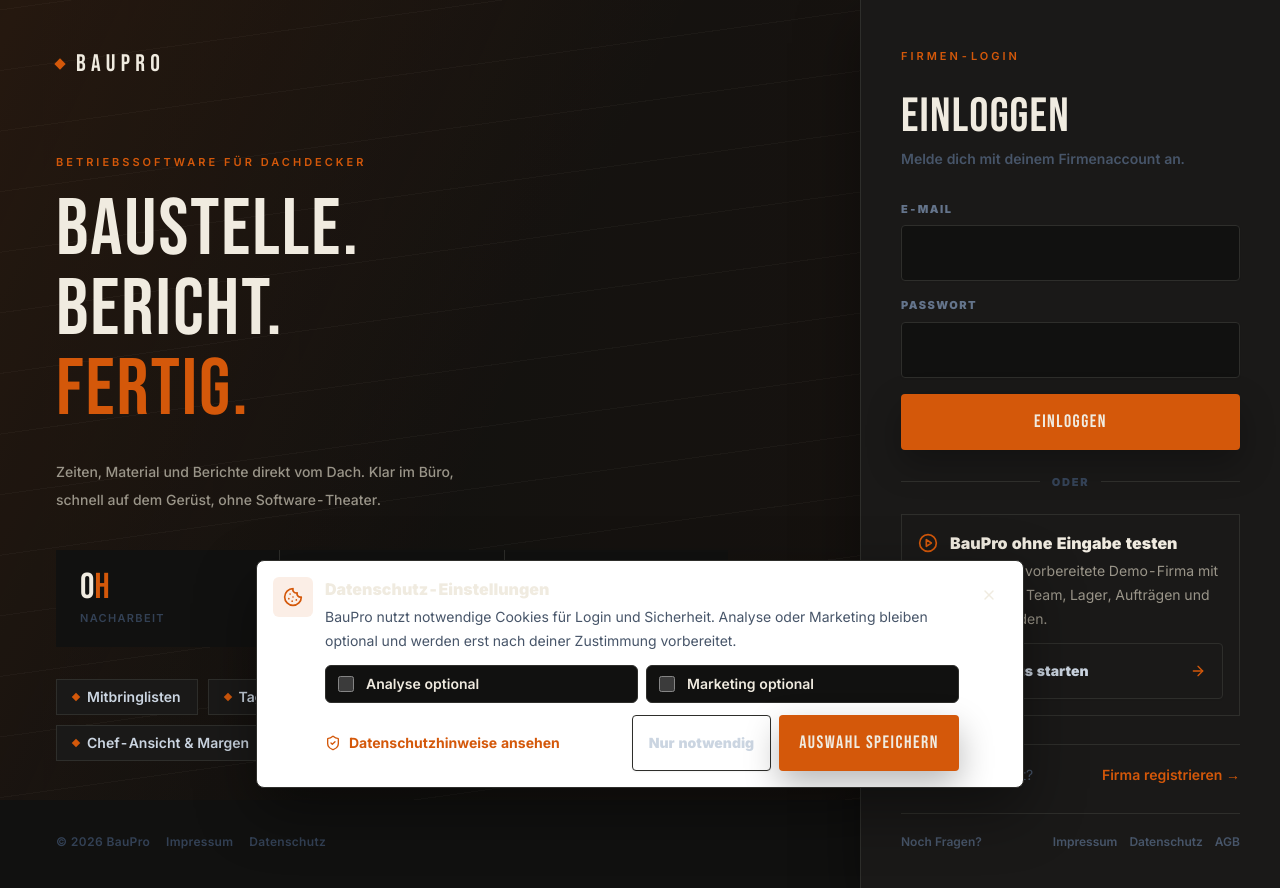
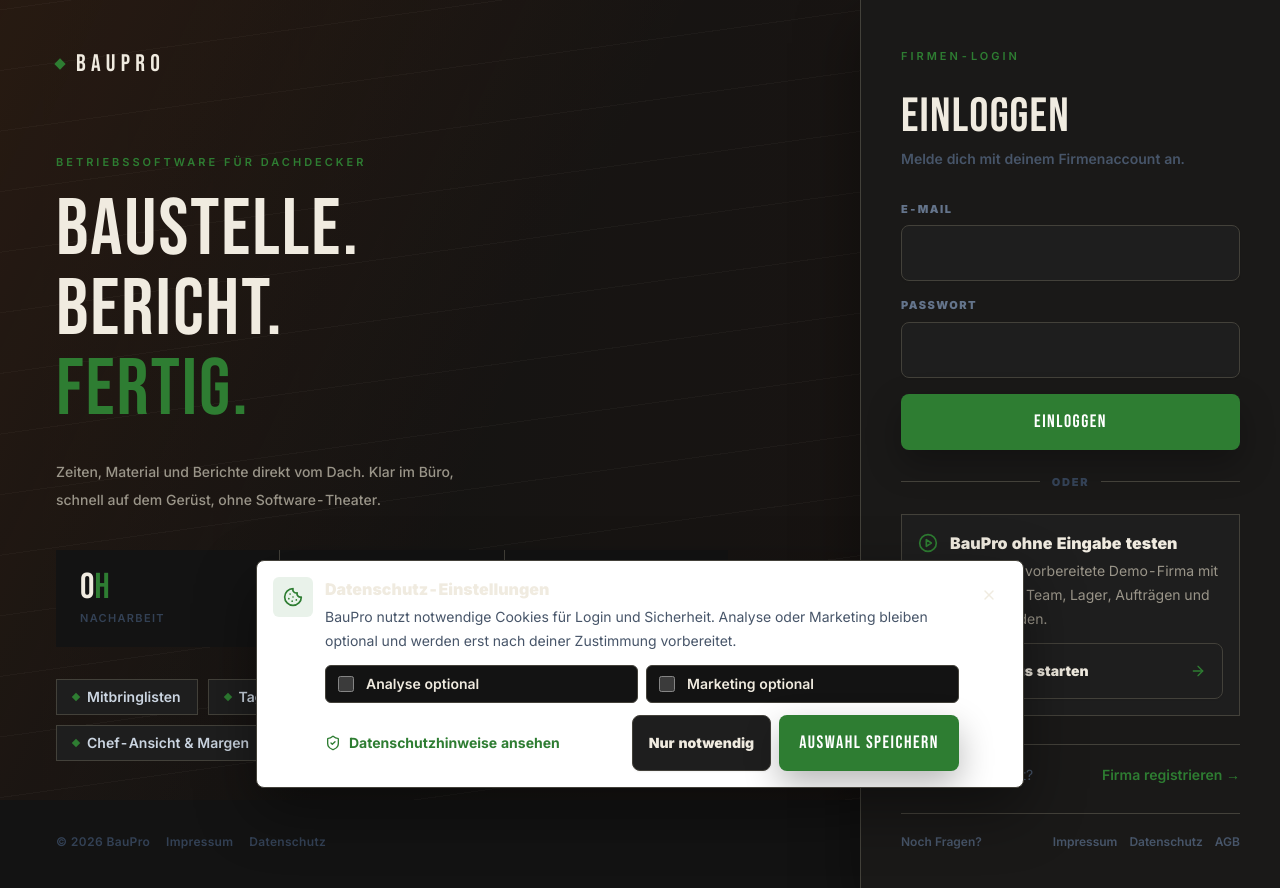
Before and after one commit to homann09-hue/BauPro, a Next.js app: page /login in a window 1280 px wide. Shown: the top 888 px of the page. Built offline with nearby package versions, Linux system fonts and the light colour scheme.

Commit message:
Add BauPro dark and white theme system

```diff
--- a/app/globals.css
+++ b/app/globals.css
@@ -4,26 +4,114 @@
 
 :root {
   color-scheme: dark;
-  --bp-primary: #d4580a;
-  --bp-primary-dark: #b8490a;
-  --bp-anthracite: #111110;
-  --bp-background: #111110;
-  --bp-surface: #1a1918;
-  --bp-surface-strong: #1e1e1c;
-  --bp-line: #2e2e2b;
-  --bp-cream: #f0ebe0;
-  --bp-ash: #9a9589;
-  --bp-muted: #6a6560;
-  --bp-warning: #d4580a;
-  --bp-danger: #dc2626;
-  --bp-info: #7c8ea4;
-  --bp-sidebar: #111110;
-  --bp-sidebar-panel: #1a1918;
-  --bp-radius: 4px;
+  --color-ink: 240 235 224;
+  --color-moss: 111 216 200;
+  --color-fog: 19 19 19;
+  --color-line: 67 65 58;
+  --color-signal: 244 162 97;
+  --color-clay: 185 28 28;
+  --color-steel: 154 149 137;
+  --color-mint: 36 42 39;
+  --color-primary: 46 125 50;
+  --color-primary-dark: 27 94 32;
+  --color-anthracite: 19 19 19;
+  --color-warning: 245 158 11;
+  --color-danger: 220 38 38;
+  --color-info: 111 216 200;
+  --color-surface: 30 30 30;
+  --color-cream: 240 235 224;
+  --color-ash: 154 149 137;
+  --color-ember: 212 88 10;
+  --color-coal: 19 19 19;
+  --color-basalt: 26 25 24;
+  --color-ocher: 244 162 97;
+  --color-surface-container: 35 35 34;
+  --color-surface-container-high: 47 46 43;
+  --color-industrial-dark: 19 19 19;
+  --color-industrial-panel: 30 30 30;
+  --bp-primary: rgb(var(--color-primary));
+  --bp-primary-dark: rgb(var(--color-primary-dark));
+  --bp-secondary: rgb(var(--color-ocher));
+  --bp-accent: rgb(var(--color-signal));
+  --bp-anthracite: rgb(var(--color-anthracite));
+  --bp-background: rgb(var(--color-fog));
+  --bp-surface: rgb(var(--color-surface));
+  --bp-surface-strong: rgb(var(--color-surface-container));
+  --bp-surface-high: rgb(var(--color-surface-container-high));
+  --bp-line: rgb(var(--color-line));
+  --bp-cream: rgb(var(--color-cream));
+  --bp-ink: rgb(var(--color-ink));
+  --bp-ash: rgb(var(--color-ash));
+  --bp-muted: rgb(var(--color-steel));
+  --bp-warning: rgb(var(--color-warning));
+  --bp-danger: rgb(var(--color-danger));
+  --bp-info: rgb(var(--color-info));
+  --bp-sidebar: rgb(var(--color-coal));
+  --bp-sidebar-panel: rgba(255, 255, 255, 0.06);
+  --bp-page-bg:
+    radial-gradient(circle at top left, rgba(244, 162, 97, 0.16), transparent 30rem),
+    linear-gradient(90deg, rgba(240, 235, 224, 0.035) 1px, transparent 1px),
+    linear-gradient(180deg, #131313 0%, #181715 100%);
+  --bp-radius: 8px;
   --bp-touch: 56px;
   --bp-shadow-soft: 0 14px 34px rgba(0, 0, 0, 0.28);
   --bp-shadow-lift: 0 22px 60px rgba(0, 0, 0, 0.42);
   --bp-shadow-card: 0 10px 28px rgba(0, 0, 0, 0.24);
+}
+
+[data-theme="light"] {
+  color-scheme: light;
+  --color-ink: 29 28 21;
+  --color-moss: 27 67 50;
+  --color-fog: 254 249 238;
+  --color-line: 193 200 194;
+  --color-signal: 212 88 10;
+  --color-clay: 185 28 28;
+  --color-steel: 65 72 68;
+  --color-mint: 231 242 233;
+  --color-primary: 27 67 50;
+  --color-primary-dark: 1 45 29;
+  --color-anthracite: 43 45 66;
+  --color-warning: 245 158 11;
+  --color-danger: 185 28 28;
+  --color-info: 37 99 235;
+  --color-surface: 255 255 255;
+  --color-cream: 254 249 238;
+  --color-ash: 113 121 115;
+  --color-ember: 212 88 10;
+  --color-coal: 1 45 29;
+  --color-basalt: 242 237 226;
+  --color-ocher: 162 63 0;
+  --color-surface-container: 242 237 226;
+  --color-surface-container-high: 237 232 221;
+  --color-industrial-dark: 19 19 19;
+  --color-industrial-panel: 30 30 30;
+  --bp-primary: rgb(var(--color-primary));
+  --bp-primary-dark: rgb(var(--color-primary-dark));
+  --bp-secondary: rgb(var(--color-ocher));
+  --bp-accent: rgb(var(--color-signal));
+  --bp-anthracite: rgb(var(--color-anthracite));
+  --bp-background: rgb(var(--color-fog));
+  --bp-surface: rgb(var(--color-surface));
+  --bp-surface-strong: rgb(var(--color-surface-container));
+  --bp-surface-high: rgb(var(--color-surface-container-high));
+  --bp-line: rgb(var(--color-line));
+  --bp-cream: rgb(var(--color-cream));
+  --bp-ink: rgb(var(--color-ink));
+  --bp-ash: rgb(var(--color-ash));
+  --bp-muted: rgb(var(--color-steel));
+  --bp-warning: rgb(var(--color-warning));
+  --bp-danger: rgb(var(--color-danger));
+  --bp-info: rgb(var(--color-info));
+  --bp-sidebar: rgb(var(--color-primary-dark));
+  --bp-sidebar-panel: rgba(255, 255, 255, 0.08);
+  --bp-page-bg:
+    radial-gradient(circle at top left, rgba(27, 67, 50, 0.08), transparent 28rem),
+    linear-gradient(90deg, rgba(1, 45, 29, 0.045) 1px, transparent 1px),
+    linear-gradient(180deg, #fef9ee 0%, #f8f2e6 100%);
+  --bp-shadow-soft: 0 14px 34px rgba(29, 28, 21, 0.08);
+  --bp-shadow-lift: 0 22px 60px rgba(29, 28, 21, 0.14);
+  --bp-shadow-card: 0 10px 28px rgba(29, 28, 21, 0.08);
 }
 
 html {
@@ -39,12 +127,9 @@ html {
 body {
   min-height: 100vh;
   min-height: 100dvh;
-  background:
-    linear-gradient(115deg, rgba(212, 88, 10, 0.1), transparent 26rem),
-    linear-gradient(90deg, rgba(240, 235, 224, 0.03) 1px, transparent 1px),
-    linear-gradient(180deg, #111110 0%, #171614 100%);
-  background-size: auto, 60px 60px, auto;
-  color: var(--bp-cream);
+  background: var(--bp-page-bg);
+  background-size: auto, 72px 72px, auto;
+  color: var(--bp-ink);
   font-family: var(--font-inter), Inter, system-ui, -apple-system, BlinkMacSystemFont, "Segoe UI", sans-serif;
   line-height: 1.5;
   font-feature-settings:
@@ -56,7 +141,7 @@ body {
 }
 
 ::selection {
-  background: rgba(212, 88, 10, 0.35);
+  background: rgba(var(--color-primary), 0.28);
 }
 
 @media (display-mode: standalone) {
@@ -111,7 +196,7 @@ textarea {
 }
 
 select {
-  color-scheme: light;
+  color-scheme: inherit;
 }
 
 @layer components {
@@ -123,7 +208,7 @@ select {
   .field-input {
     min-height: var(--bp-touch);
     border-radius: var(--bp-radius);
-    @apply w-full border border-line bg-coal px-4 py-3 text-base text-ink shadow-sm outline-none transition placeholder:text-slate-600 hover:border-slate-600 focus:border-primary focus:bg-coal focus:ring-4 focus:ring-primary/15 disabled:bg-slate-900 sm:text-sm;
+    @apply w-full border border-line bg-surface px-4 py-3 text-base text-ink shadow-sm outline-none transition placeholder:text-ash hover:border-primary/50 focus:border-primary focus:bg-surface focus:ring-4 focus:ring-primary/15 disabled:bg-basalt disabled:text-ash sm:text-sm;
   }
 
   select.field-input {
@@ -131,7 +216,7 @@ select {
   }
 
   option {
-    @apply bg-coal text-sm text-ink;
+    @apply bg-surface text-sm text-ink;
   }
 
   .field-help {
@@ -142,17 +227,17 @@ select {
     border-radius: var(--bp-radius);
     letter-spacing: 1.5px;
     font-family: var(--font-display), var(--font-inter), sans-serif;
-    @apply inline-flex min-h-14 items-center justify-center gap-2 bg-primary px-5 py-3 text-lg font-normal uppercase text-ink shadow-soft transition hover:-translate-y-0.5 hover:bg-primary-dark focus:outline-none focus:ring-4 focus:ring-primary/25 active:translate-y-0 disabled:pointer-events-none disabled:opacity-60;
+    @apply inline-flex min-h-14 items-center justify-center gap-2 bg-primary px-5 py-3 text-lg font-normal uppercase text-white shadow-soft transition hover:-translate-y-0.5 hover:bg-primary-dark focus:outline-none focus:ring-4 focus:ring-primary/25 active:translate-y-0 disabled:pointer-events-none disabled:opacity-60;
   }
 
   .btn-secondary {
     border-radius: var(--bp-radius);
-    @apply inline-flex min-h-14 items-center justify-center gap-2 border border-line bg-transparent px-4 py-3 text-sm font-black text-slate-300 shadow-sm transition hover:-translate-y-0.5 hover:border-primary/55 hover:bg-surface hover:text-ink focus:outline-none focus:ring-4 focus:ring-primary/15 active:translate-y-0 disabled:pointer-events-none disabled:opacity-60;
+    @apply inline-flex min-h-14 items-center justify-center gap-2 border border-line bg-surface px-4 py-3 text-sm font-black text-ink shadow-sm transition hover:-translate-y-0.5 hover:border-primary/55 hover:bg-mint hover:text-ink focus:outline-none focus:ring-4 focus:ring-primary/15 active:translate-y-0 disabled:pointer-events-none disabled:opacity-60;
   }
 
   .btn-danger {
     border-radius: var(--bp-radius);
-    @apply inline-flex min-h-14 items-center justify-center gap-2 border border-red-500/30 bg-red-950/40 px-4 py-3 text-sm font-bold text-red-200 transition hover:bg-red-900/50 focus:outline-none focus:ring-4 focus:ring-red-500/20;
+    @apply inline-flex min-h-14 items-center justify-center gap-2 border border-danger/30 bg-danger/10 px-4 py-3 text-sm font-bold text-danger transition hover:bg-danger/15 focus:outline-none focus:ring-4 focus:ring-danger/20;
   }
 
   .surface {
@@ -214,7 +299,7 @@ select {
   }
 
   .premium-panel-header {
-    @apply border-b border-line bg-coal/60 px-4 py-3 sm:px-5;
+    @apply border-b border-line bg-basalt px-4 py-3 sm:px-5;
   }
 
   .status-pill {
@@ -283,10 +368,7 @@ select {
   }
 
   .app-shell-bg {
-    background:
-      linear-gradient(120deg, rgba(212, 88, 10, 0.1), transparent 28rem),
-      repeating-linear-gradient(-8deg, rgba(240, 235, 224, 0.035) 0 1px, transparent 1px 60px),
-      var(--bp-background);
+    background: var(--bp-page-bg);
     @apply min-h-screen text-ink;
   }
 
@@ -302,7 +384,7 @@ select {
 
   .app-hero {
     border-radius: var(--bp-radius);
-    @apply border border-line bg-coal text-ink shadow-lift;
+    @apply border border-line bg-anthracite text-white shadow-lift;
   }
 
   .app-hero-subtle {
@@ -317,7 +399,7 @@ select {
 
   .filter-chip {
     border-radius: var(--bp-radius);
-    @apply inline-flex min-h-11 shrink-0 items-center justify-center border border-line bg-surface px-3 text-sm font-black text-slate-300 shadow-sm transition hover:border-primary/50 hover:bg-mint hover:text-ink;
+    @apply inline-flex min-h-11 shrink-0 items-center justify-center border border-line bg-surface px-3 text-sm font-black text-ink shadow-sm transition hover:border-primary/50 hover:bg-mint hover:text-ink;
   }
 
   .filter-chip-active {
@@ -373,13 +455,12 @@ select {
   }
 
   .app-shell-bg .bg-mint {
-    background-color: #1e1e1c !important;
+    background-color: rgb(var(--color-mint)) !important;
   }
 
   .app-shell-bg .text-slate-700,
-  .app-shell-bg .text-slate-800,
-  .app-shell-bg .text-primary-dark {
-    color: var(--bp-cream) !important;
+  .app-shell-bg .text-slate-800 {
+    color: var(--bp-ink) !important;
   }
 
   .app-shell-bg .text-slate-400,
@@ -411,11 +492,11 @@ select {
   .bp-fullcalendar {
     --fc-border-color: var(--bp-line);
     --fc-page-bg-color: transparent;
-    --fc-neutral-bg-color: #1e1e1c;
-    --fc-list-event-hover-bg-color: rgba(212, 88, 10, 0.12);
-    --fc-today-bg-color: rgba(212, 88, 10, 0.14);
+    --fc-neutral-bg-color: var(--bp-surface-strong);
+    --fc-list-event-hover-bg-color: rgba(var(--color-primary), 0.12);
+    --fc-today-bg-color: rgba(var(--color-primary), 0.14);
     --fc-small-font-size: 0.82rem;
-    color: var(--bp-cream);
+    color: var(--bp-ink);
   }
 
   .bp-fullcalendar .fc {
@@ -433,7 +514,7 @@ select {
     font-weight: 400;
     letter-spacing: 0;
     text-transform: uppercase;
-    color: var(--bp-cream);
+    color: var(--bp-ink);
   }
 
   .bp-fullcalendar .fc-button {
@@ -441,7 +522,7 @@ select {
     border: 1px solid var(--bp-line) !important;
     border-radius: var(--bp-radius) !important;
     background: var(--bp-surface) !important;
-    color: var(--bp-cream) !important;
+    color: var(--bp-ink) !important;
     box-shadow: none !important;
     font-size: 0.78rem !important;
     font-weight: 900 !important;
@@ -450,20 +531,20 @@ select {
 
   .bp-fullcalendar .fc-button:hover,
   .bp-fullcalendar .fc-button:focus {
-    border-color: rgba(212, 88, 10, 0.65) !important;
-    background: #1e1e1c !important;
+    border-color: rgba(var(--color-primary), 0.65) !important;
+    background: var(--bp-surface-strong) !important;
   }
 
   .bp-fullcalendar .fc-button-active {
     border-color: var(--bp-primary) !important;
     background: var(--bp-primary) !important;
-    color: var(--bp-cream) !important;
+    color: #ffffff !important;
   }
 
   .bp-fullcalendar .fc-col-header-cell,
   .bp-fullcalendar .fc-timegrid-axis,
   .bp-fullcalendar .fc-list-day-cushion {
-    background: #1e1e1c !important;
+    background: var(--bp-surface-strong) !important;
     color: var(--bp-ash);
     text-transform: uppercase;
     font-size: 0.75rem;
@@ -474,14 +555,14 @@ select {
   .bp-fullcalendar .fc-timegrid-slot-label,
   .bp-fullcalendar .fc-list-day-text,
   .bp-fullcalendar .fc-list-day-side-text {
-    color: var(--bp-cream);
+    color: var(--bp-ink);
     font-weight: 900;
   }
 
   .bp-fullcalendar .fc-daygrid-day-frame,
   .bp-fullcalendar .fc-timegrid-slot,
   .bp-fullcalendar .fc-list-table td {
-    background: rgba(26, 25, 24, 0.72);
+    background: var(--bp-surface);
   }
 
   .bp-fullcalendar .fc-event {
@@ -524,7 +605,7 @@ select {
 
   .bp-fullcalendar .fc-list-event-title,
   .bp-fullcalendar .fc-list-event-time {
-    color: var(--bp-cream);
+    color: var(--bp-ink);
   }
 
   .bp-fullcalendar .fc-list-empty {
--- a/app/layout.tsx
+++ b/app/layout.tsx
@@ -48,7 +48,7 @@ export const metadata: Metadata = {
     "mobile-web-app-capable": "yes",
     "apple-mobile-web-app-capable": "yes",
     "apple-mobile-web-app-title": "BauPro",
-    "msapplication-TileColor": "#111110"
+    "msapplication-TileColor": "#131313"
   }
 };
 
@@ -56,8 +56,8 @@ export const viewport: Viewport = {
   width: "device-width",
   initialScale: 1,
   viewportFit: "cover",
-  themeColor: "#111110",
-  colorScheme: "dark"
+  themeColor: "#131313",
+  colorScheme: "dark light"
 };
 
 export default async function RootLayout({
--- a/components/app-top-bar.tsx
+++ b/components/app-top-bar.tsx
@@ -4,6 +4,7 @@ import { FormEvent, useEffect, useRef } from "react";
 import { usePathname, useRouter } from "next/navigation";
 import { ArrowLeft, LogOut, UserRound } from "lucide-react";
 import { signOutAction } from "@/lib/actions/auth-actions";
+import { ThemeToggle } from "@/components/theme/theme-toggle";
 import { cn, getInitials } from "@/lib/utils";
 
 type AppTopBarProps = {
@@ -131,6 +132,8 @@ export function AppTopBar({ userName, userEmail, roleLabel, companyName, canMana
         </div>
 
         <div className="flex min-w-0 items-center justify-end gap-1.5 sm:gap-2">
+          <ThemeToggle compact />
+
           <div className="min-w-0 border border-line bg-surface px-1.5 py-1.5 shadow-sm sm:px-3">
             <div className="flex min-w-0 items-center gap-2">
               <div
@@ -153,7 +156,7 @@ export function AppTopBar({ userName, userEmail, roleLabel, companyName, canMana
             <button
               type="submit"
               aria-label="Abmelden"
-              className="inline-flex min-h-12 min-w-12 items-center justify-center gap-2 border border-line bg-coal px-3 text-sm font-black text-white shadow-sm transition hover:border-primary/50 hover:bg-surface focus:outline-none focus:ring-4 focus:ring-primary/20 sm:px-4"
+              className="inline-flex min-h-12 min-w-12 items-center justify-center gap-2 border border-line bg-primary px-3 text-sm font-black text-white shadow-sm transition hover:border-primary/50 hover:bg-primary-dark focus:outline-none focus:ring-4 focus:ring-primary/20 sm:px-4"
             >
               <LogOut className="h-5 w-5" aria-hidden="true" />
               <span className="hidden md:inline">Abmelden</span>
--- /dev/null
+++ b/components/theme/theme-toggle.tsx
@@ -0,0 +1,68 @@
+"use client";
+
+import { Moon, Sun } from "lucide-react";
+import { useEffect, useSyncExternalStore } from "react";
+import { cn } from "@/lib/utils";
+
+const THEME_STORAGE_KEY = "baupro-theme";
+const THEME_CHANGE_EVENT = "baupro-theme-change";
+
+type BauProTheme = "dark" | "light";
+
+function readStoredTheme(): BauProTheme {
+  if (typeof window === "undefined") return "dark";
+  return window.localStorage.getItem(THEME_STORAGE_KEY) === "light" ? "light" : "dark";
+}
+
+function readServerTheme(): BauProTheme {
+  return "dark";
+}
+
+function subscribeTheme(listener: () => void) {
+  window.addEventListener("storage", listener);
+  window.addEventListener(THEME_CHANGE_EVENT, listener);
+
+  return () => {
+    window.removeEventListener("storage", listener);
+    window.removeEventListener(THEME_CHANGE_EVENT, listener);
+  };
+}
+
+function applyTheme(theme: BauProTheme) {
+  document.documentElement.dataset.theme = theme;
+  document.documentElement.style.colorScheme = theme;
+  document.querySelector<HTMLMetaElement>("meta[name='theme-color']")?.setAttribute("content", theme === "light" ? "#FEF9EE" : "#131313");
+}
+
+export function ThemeToggle({ compact = false }: { compact?: boolean }) {
+  const theme = useSyncExternalStore(subscribeTheme, readStoredTheme, readServerTheme);
+
+  useEffect(() => {
+    applyTheme(theme);
+  }, [theme]);
+
+  function toggleTheme() {
+    const nextTheme: BauProTheme = theme === "dark" ? "light" : "dark";
+    window.localStorage.setItem(THEME_STORAGE_KEY, nextTheme);
+    window.dispatchEvent(new Event(THEME_CHANGE_EVENT));
+  }
+
+  const Icon = theme === "dark" ? Sun : Moon;
+  const label = theme === "dark" ? "White Mode aktivieren" : "Dark Mode aktivieren";
+
+  return (
+    <button
+      type="button"
+      onClick={toggleTheme}
+      aria-label={label}
+      title={label}
+      className={cn(
+        "inline-flex min-h-12 items-center justify-center gap-2 border border-line bg-surface text-sm font-black text-ink shadow-sm transition hover:-translate-y-0.5 hover:border-primary/50 hover:bg-mint focus:outline-none focus:ring-4 focus:ring-primary/20 active:translate-y-0",
+        compact ? "min-w-12 px-3" : "px-4"
+      )}
+    >
+      <Icon className="h-5 w-5" aria-hidden="true" />
+      {compact ? null : <span className="hidden sm:inline">{theme === "dark" ? "White" : "Dark"}</span>}
+    </button>
+  );
+}
--- a/tailwind.config.ts
+++ b/tailwind.config.ts
@@ -1,4 +1,6 @@
 import type { Config } from "tailwindcss";
+
+const colorVar = (name: string) => `rgb(var(${name}) / <alpha-value>)`;
 
 const config: Config = {
   content: [
@@ -9,30 +11,35 @@ const config: Config = {
   theme: {
     extend: {
       colors: {
-        ink: "#F0EBE0",
-        moss: "#D4580A",
-        fog: "#111110",
-        line: "#2E2E2B",
-        signal: "#D4580A",
-        clay: "#DC2626",
-        steel: "#7C8EA4",
-        mint: "#1E1E1C",
-        primary: "#D4580A",
-        "primary-dark": "#B8490A",
-        anthracite: "#111110",
-        warning: "#D4580A",
-        danger: "#DC2626",
-        info: "#7C8EA4",
-        surface: "#1A1918",
-        cream: "#F0EBE0",
-        ash: "#9A9589",
-        ember: "#D4580A",
-        coal: "#111110",
-        basalt: "#1A1918"
+        ink: colorVar("--color-ink"),
+        moss: colorVar("--color-moss"),
+        fog: colorVar("--color-fog"),
+        line: colorVar("--color-line"),
+        signal: colorVar("--color-signal"),
+        clay: colorVar("--color-clay"),
+        steel: colorVar("--color-steel"),
+        mint: colorVar("--color-mint"),
+        primary: colorVar("--color-primary"),
+        "primary-dark": colorVar("--color-primary-dark"),
+        anthracite: colorVar("--color-anthracite"),
+        warning: colorVar("--color-warning"),
+        danger: colorVar("--color-danger"),
+        info: colorVar("--color-info"),
+        surface: colorVar("--color-surface"),
+        cream: colorVar("--color-cream"),
+        ash: colorVar("--color-ash"),
+        ember: colorVar("--color-ember"),
+        coal: colorVar("--color-coal"),
+        basalt: colorVar("--color-basalt"),
+        ocher: colorVar("--color-ocher"),
+        "surface-container": colorVar("--color-surface-container"),
+        "surface-container-high": colorVar("--color-surface-container-high"),
+        "industrial-dark": colorVar("--color-industrial-dark"),
+        "industrial-panel": colorVar("--color-industrial-panel")
       },
       boxShadow: {
-        soft: "0 14px 34px rgba(0, 0, 0, 0.28)",
-        lift: "0 22px 60px rgba(0, 0, 0, 0.42)"
+        soft: "var(--bp-shadow-soft)",
+        lift: "var(--bp-shadow-lift)"
       }
     }
   },
```
Also changed, not shown: components/app-shell.tsx (+8 -8 lines), components/construction-ui.tsx (+4 -4 lines), components/public/public-nav.tsx (+9 -2 lines), 1 other file (tests, documents, lock files or other folders).
